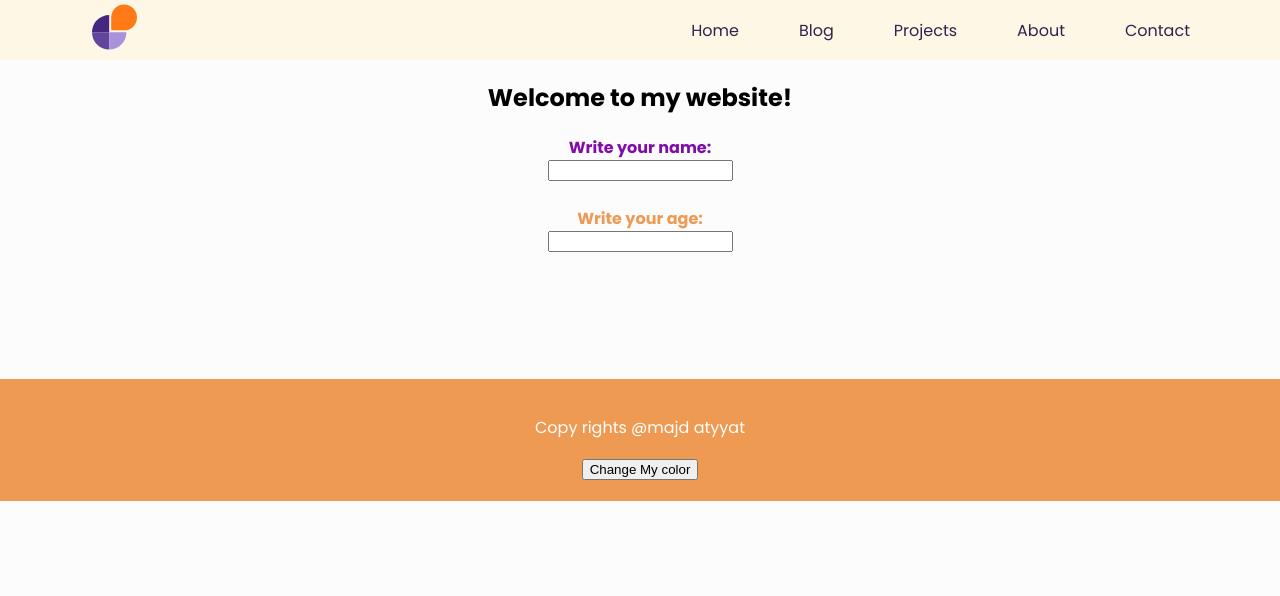
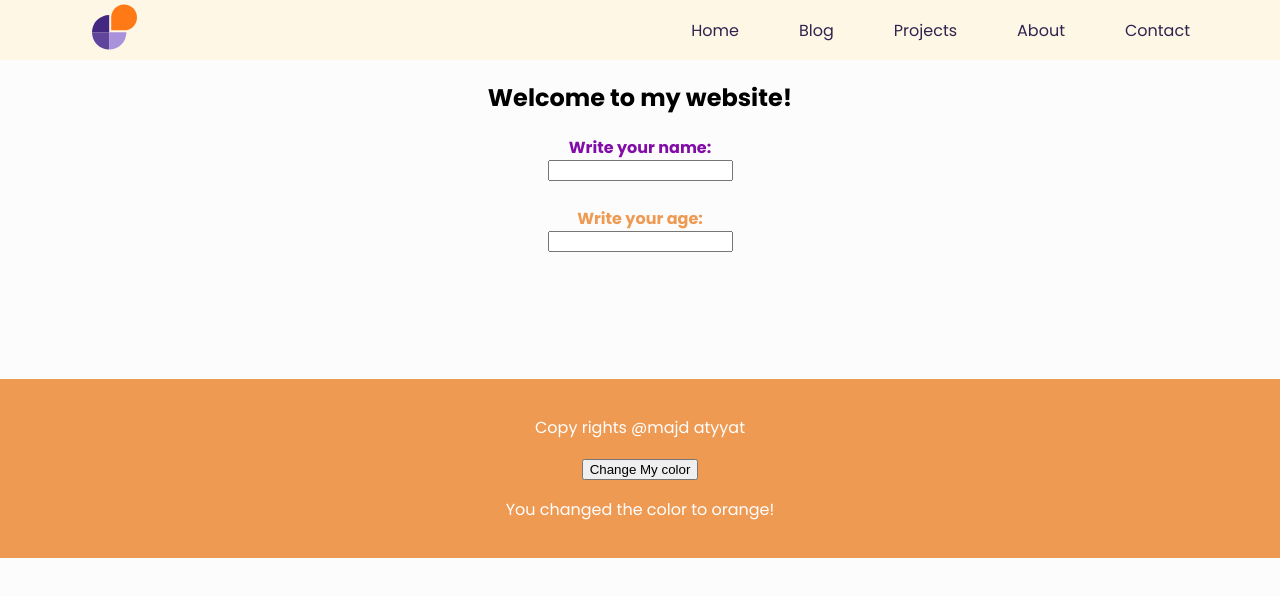
Before and after one commit to Majd-Atyyat/simple-page-react, a React (Create React App) app: page / in a window 1280 px wide. Both pictures are taken after a click on the button "Change My color". Shown: the top 596 px of the page. Built offline with nearby package versions, Linux system fonts and the light colour scheme.

Commit message:
added conditional rendering

```diff
--- a/src/components/Footer.js
+++ b/src/components/Footer.js
@@ -3,15 +3,20 @@ import React, { useState } from 'react';
 
 function Footer() {
   const [backgroundColor, setBackgroundColor] = useState('#810CA8');
+  const [showMessage, setShowMessage] = useState(false);
 
   const handleBackgroundColorChange = () => {
     setBackgroundColor('#EF9A53');
+    setShowMessage(true);
   }
 
   return (
     <footer style={{ backgroundColor }}>
       <p>Copy rights @majd atyyat</p>
       <button onClick={handleBackgroundColorChange}>Change My color</button>
+      {showMessage && backgroundColor === '#EF9A53' && (
+        <p style={{ color: 'white' }}>You changed the color to orange!</p>
+      )}
     </footer>
   );
 }
```
